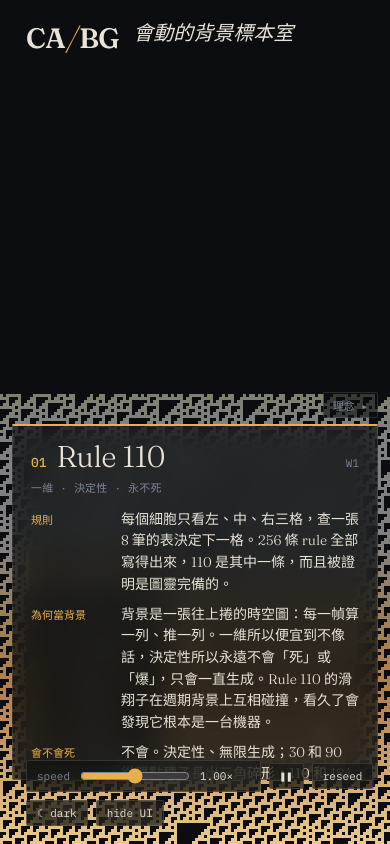
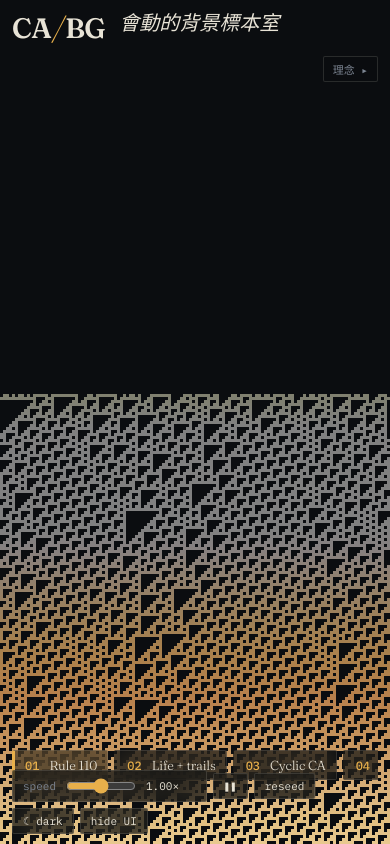
Before and after one commit to InjayTseng/ca-backgrounds, a website with bundled scripts: page index.html in a window 390 px wide. Built offline with nearby package versions, Linux system fonts and the light colour scheme.

Commit message:
Fix review findings: pointer/UI leakage, mount race, keyboard, options, mobile
- UI hover no longer injects soup/noise into Life/Cyclic (sims honour leave)
- mount() is sequence-guarded so a stale NCA weights load cannot create a
  WebGL context on a detached canvas; contextlost handler ignores our own
  loseContext on tab switch
- keyboard shortcuts ignore modifier combos and work after clicking buttons
- option chips are re-applied on mount so the sim matches the pressed chip
- pointerleave listened on documentElement (window never sees it bubble)
- rule1d: odd ring size + all-zero watchdog (rule 90 died on 2^k cells)
- boids: dedupe hash cells when the grid is < 3 cells wide/tall, with a
  hash-vs-brute-force test that fails without the fix
- NCA: aspect-correct crop instead of stretching; lose context before
  throwing when EXT_color_buffer_float is missing
- localStorage guarded; theme value validated; reduced-motion settles 120 frames
- mobile: tabs become a horizontal row, card starts collapsed; touch-action
- concept cards: history/attribution corrections (Guy/Gosper/OTCA, Bramson &
  Griffeath 1989, rule 30 vs 90, Lenia texel count)

Co-Authored-By: Claude Fable 5 <noreply@anthropic.com>

```diff
--- a/src/core/boids.js
+++ b/src/core/boids.js
@@ -12,13 +12,17 @@ export function stepBoids(b, n, w, h, p = DEFAULTS, mouse = null) {
     const gx = Math.min(gw - 1, (b[i * 4] / cs) | 0), gy = Math.min(gh - 1, (b[i * 4 + 1] / cs) | 0);
     const c = gy * gw + gx; next[i] = head[c]; head[c] = i;
   }
-  const r2 = cs * cs, s2 = p.separation * p.separation;
+  const r2 = cs * cs, s2 = p.separation * p.separation, cells = new Int32Array(9);
   for (let i = 0; i < n; i++) {
     const x = b[i * 4], y = b[i * 4 + 1];
     let sx = 0, sy = 0, ax = 0, ay = 0, cx = 0, cy = 0, cnt = 0;
     const gx = (x / cs) | 0, gy = (y / cs) | 0;
+    let nc = 0;
     for (let oy = -1; oy <= 1; oy++) for (let ox = -1; ox <= 1; ox++) {
       const c = (((gy + oy) % gh + gh) % gh) * gw + (((gx + ox) % gw + gw) % gw);
+      let dup = false; for (let q = 0; q < nc; q++) if (cells[q] === c) { dup = true; break; } // grids < 3 wide alias cells
+      if (dup) continue;
+      cells[nc++] = c;
       for (let j = head[c]; j !== -1; j = next[j]) {
         if (j === i) continue;
         let dx = b[j * 4] - x, dy = b[j * 4 + 1] - y;
--- a/src/main.js
+++ b/src/main.js
@@ -10,8 +10,13 @@ const SIMS = [rule1d, life, cyclic, boids, lenia, nca];
 const FPS = 30;
 const $ = (s, r = document) => r.querySelector(s);
 
+const store = {
+  get(k) { try { return localStorage.getItem(k); } catch { return null; } },
+  set(k, v) { try { localStorage.setItem(k, v); } catch { /* storage blocked (iframe, private mode) */ } },
+};
+const MOBILE = matchMedia('(max-width: 760px)');
 const state = {
-  sim: null, ctrl: null, canvas: null, theme: localStorage.getItem('ca.theme') || 'dark',
+  sim: null, ctrl: null, canvas: null, theme: (store.get('ca.theme') in THEMES) ? store.get('ca.theme') : 'dark',
   speed: 1, paused: false, hidden: false, raf: 0, last: 0, fpsAcc: 0, fpsN: 0, fps: 0, lastStats: 0,
   reduced: matchMedia('(prefers-reduced-motion: reduce)').matches,
 };
@@ -19,7 +24,7 @@ const state = {
 function setTheme(name) {
   state.theme = name;
   document.documentElement.dataset.theme = name;
-  localStorage.setItem('ca.theme', name);
+  store.set('ca.theme', name);
   state.ctrl?.setTheme(THEMES[name]);
   $('#theme').textContent = name === 'dark' ? '☾ dark' : '☀ light';
 }
@@ -27,7 +32,7 @@ function setTheme(name) {
 function renderTabs() {
   const nav = $('#tabs');
   nav.innerHTML = SIMS.map((s) => `
-    <button class="tab" data-id="${s.id}" role="tab" aria-selected="${state.sim?.id === s.id}">
+    <button class="tab" id="tab-${s.id}" data-id="${s.id}" role="tab" aria-controls="card" aria-selected="${state.sim?.id === s.id}">
       <span class="num">${s.num}</span>
       <span class="name">${s.title}</span>
       <span class="week">${s.week}</span>
@@ -67,7 +72,9 @@ function renderCard(sim, error) {
   }));
 }
 
+let mountSeq = 0;
 async function mount(id) {
+  const my = ++mountSeq;
   const sim = SIMS.find((s) => s.id === id) || SIMS[0];
   if (state.ctrl) { state.ctrl.destroy(); state.ctrl = null; }
   state.canvas?.remove();
@@ -76,19 +83,27 @@ async function mount(id) {
   const canvas = document.createElement('canvas');
   canvas.className = 'stage';
   $('#stage').appendChild(canvas);
+  $('#card').setAttribute('aria-labelledby', `tab-${sim.id}`);
   state.canvas = canvas;
   document.title = `${sim.num} ${sim.title} — 會動的背景標本室`;
   let error = null;
   try {
     const extra = sim.load ? await sim.load() : undefined;
-    if (state.sim !== sim) return; // switched while loading
-    state.ctrl = sim.create(canvas, { theme: THEMES[state.theme] }, extra);
-    if (state.reduced) { state.ctrl.frame(40); } // settle into one frame, then stay paused
+    if (my !== mountSeq) return; // a later mount superseded this one while weights were loading
+    const ctrl = sim.create(canvas, { theme: THEMES[state.theme] }, extra);
+    state.ctrl = ctrl;
+    Object.entries(sim.options ?? {}).forEach(([k, o]) => ctrl.setOption(k, o.value)); // chips persist across tab switches
+    canvas.addEventListener('webglcontextlost', (e) => {
+      e.preventDefault();
+      if (state.canvas !== canvas) return; // our own destroy() -> loseContext() on a tab switch, not a real loss
+      state.paused = true; renderCard(sim, 'WebGL context 掉了（GPU reset？）。換個分頁再回來重建。');
+    });
+    if (state.reduced) for (let i = 0; i < 120; i++) ctrl.frame(1); // settle into something worth looking at, then hold
   } catch (e) {
     console.error(e); error = e.message;
-    canvas.getContext('2d')?.clearRect(0, 0, 1, 1);
+    canvas.style.display = 'none';
   }
-  renderCard(sim, error);
+  if (my === mountSeq) renderCard(sim, error);
 }
 
 function loop(t) {
@@ -116,9 +131,11 @@ function bindUI() {
   $('#card-toggle').addEventListener('click', () => document.body.classList.toggle('card-collapsed'));
   window.addEventListener('hashchange', () => mount(location.hash.slice(1)));
   window.addEventListener('resize', () => state.ctrl?.resize());
-  document.addEventListener('visibilitychange', () => { state.paused = document.hidden || !!state.userPaused; });
+  document.addEventListener('visibilitychange', () => { state.paused = document.hidden || !!state.userPaused; $('#pause').textContent = state.paused ? '▶' : '❚❚'; });
+  if (MOBILE.matches) document.body.classList.add('card-collapsed');
   window.addEventListener('keydown', (e) => {
-    if (e.target.closest('input, button, textarea')) return;
+    if (e.metaKey || e.ctrlKey || e.altKey) return;
+    if (e.target instanceof Element && e.target.closest('input, textarea, select, [contenteditable]')) return;
     const k = e.key.toLowerCase();
     if (k >= '1' && k <= '6') location.hash = SIMS[+k - 1].id;
     else if (k === 'h') toggleUI();
@@ -126,14 +143,16 @@ function bindUI() {
     else if (k === ' ') { e.preventDefault(); $('#pause').click(); }
     else if (k === 't') setTheme(state.theme === 'dark' ? 'light' : 'dark');
   });
-  const pointer = (e, down, leave = false) => {
+  const overUI = (e) => e.target instanceof Element && e.target.closest('.ui');
+  const pointer = (e, down) => {
     if (!state.ctrl) return;
-    if (e.target.closest('.ui')) { state.ctrl.pointer({ x: -1e4, y: -1e4, down: false, leave: true }); return; }
-    state.ctrl.pointer({ x: e.clientX, y: e.clientY, down, leave });
+    if (overUI(e)) { state.ctrl.pointer({ x: -1, y: -1, down: false, leave: true }); return; } // sims must treat leave as "no pointer"
+    state.ctrl.pointer({ x: e.clientX, y: e.clientY, down, leave: false });
   };
   window.addEventListener('pointermove', (e) => pointer(e, e.buttons > 0));
   window.addEventListener('pointerdown', (e) => pointer(e, true));
-  window.addEventListener('pointerleave', (e) => pointer(e, false, true));
+  // pointerleave does not bubble; listen on the root element (window never sees it in the bubble phase)
+  document.documentElement.addEventListener('pointerleave', () => state.ctrl?.pointer({ x: -1, y: -1, down: false, leave: true }));
   if (state.reduced) {
     $('#motion').hidden = false;
     $('#motion').addEventListener('click', () => { state.forceMotion = !state.forceMotion; $('#motion').setAttribute('aria-pressed', state.forceMotion); });
--- a/src/sims/cyclic.js
+++ b/src/sims/cyclic.js
@@ -10,11 +10,11 @@ export default {
   options: { preset: { label: 'Preset', values: Object.keys(PRESETS), labels: Object.fromEntries(Object.entries(PRESETS).map(([k, v]) => [k, v.label])), value: 'spirals' } },
   concept: {
     rule: 'k 種顏色排成一圈。一格若有足夠多的鄰居拿著「下一色」，它就跟著變成下一色。規則只有這一句，沒有出生沒有死亡。範圍、門檻、顏色數三個參數決定它長成螺旋還是湍流。',
-    why: '從雜訊開始會經過三個相：碎屑 → 液滴（局部同步的色塊互相吞）→ 螺旋（一旦出現缺陷就自我維持的波源）。螺旋一旦形成就永遠轉下去，這正是背景要的：有變化、沒結局。Griffeath 1988 年用它證明「激發介質」不需要化學。',
+    why: '從雜訊開始會經過三個相：碎屑 → 液滴（局部同步的色塊互相吞）→ 螺旋（一旦出現缺陷就自我維持的波源）。螺旋一旦形成就永遠轉下去，這正是背景要的：有變化、沒結局。它是 Greenberg–Hastings 之後最精簡的離散「激發介質」，Dewdney 1989 年在 Scientific American 介紹 Griffeath 的實驗後才出名。',
     dies: '不會。螺旋是拓撲缺陷，沒有外力不會消失。',
     cost: '每幀 O(格數 × 鄰域大小)，4px 格子。R3 的 Moore 鄰域是 48 格，JS 還撐得住。',
     interact: '滑鼠移動：在游標處撒一把雜訊，會長出新的螺旋中心。',
-    refs: ['Griffeath, Cyclic cellular automata (1988)', 'Fisch, Gravner, Griffeath 1991'],
+    refs: ['Bramson & Griffeath 1989, Flux and fixation in cyclic particle systems', 'Fisch, Gravner, Griffeath 1991, Threshold-range scaling of excitable cellular automata', 'Dewdney, Scientific American 1989-08'],
   },
   create(canvas, env) {
     const ctx = canvas.getContext('2d', { alpha: false });
@@ -64,7 +64,7 @@ export default {
       frame, resize, reseed,
       setTheme(t) { theme = t; buildLut(); },
       setOption(key, v) { if (key === 'preset') { preset = PRESETS[v]; k = preset.k; buildLut(); reseed(); } },
-      pointer(p) { const s = w / canvas.clientWidth; noise(Math.floor(p.x * s), Math.floor(p.y * s), 5); },
+      pointer(p) { if (p.leave) return; const s = w / canvas.clientWidth; noise(Math.floor(p.x * s), Math.floor(p.y * s), 5); },
       stats: () => `${preset.label} · ${w}×${h} · gen ${gen}`,
       destroy() {},
     };
--- a/src/sims/lenia.js
+++ b/src/sims/lenia.js
@@ -66,7 +66,7 @@ export default {
     rule: 'Game of Life 的連續版：狀態是 0–1 的實數，鄰域是半徑 13 的環形 kernel，生長函數是一個鐘形曲線——鄰域「剛剛好」才長，太多太少都退。Orbium 是這組參數下第一隻被發現的生物。',
     why: '這是整個清單裡最像「活的」東西：軟體生物帶著自己的身體在格子上滑，互相繞、互相吞。背景要的模糊、發光、慢速它天生就有。代價是它會死——撞牆、兩隻合體，就散成霧。所以這裡有 watchdog：質量掉到閾值以下就重播種。Flow Lenia（2023）用質量守恆從根本解掉這件事。',
     dies: '會。每 3 秒讀回一次總質量：太低就在空曠處補一隻，爆成迷宮就整格重播。',
-    cost: '每格每步 27×27=729 次 texel 讀取，只能 GPU。160 列的網格在 M 系列上很輕，Intel 內顯會吃力。',
+    cost: '每格每步 27×27 的 kernel 與狀態各 729 次 texel 讀取，只能 GPU。160 列的網格在 M 系列上很輕，Intel 內顯會吃力。',
     interact: '點或拖：在游標處放一隻新的 Orbium（隨機朝向）。',
     refs: ['Chan 2019, Lenia: Biology of Artificial Life', 'Plantec et al. 2023, Flow Lenia', 'github.com/Chakazul/Lenia'],
   },
@@ -170,7 +170,7 @@ export default {
       setTheme(t) { theme = t; },
       setOption(k, v) { if (k === 'density') { density = v; reseed(); } },
       pointer(p) {
-        if (!p.down) return;
+        if (!p.down || p.leave) return;
         const now = performance.now(); if (now - lastSpawn < 220) return; lastSpawn = now;
         const x = Math.round(p.x / canvas.clientWidth * W) - 10, y = Math.round((1 - p.y / canvas.clientHeight) * H) - 10;
         spawn(x, y);
--- a/src/sims/life.js
+++ b/src/sims/life.js
@@ -9,7 +9,7 @@ export default {
   tag: '二維 · 會死 · 要餵',
   options: { rule: { label: 'Rule', values: Object.keys(RULES), labels: Object.fromEntries(Object.entries(RULES).map(([k, v]) => [k, v.label])), value: 'life' } },
   concept: {
-    rule: 'B3/S23：死格有 3 個活鄰居就生，活格有 2 或 3 個就活，其餘死。Conway 1970 年用這四行規則造出滑翔子、槍、還有能跑 Life 的 Life。',
+    rule: 'B3/S23：死格有 3 個活鄰居就生，活格有 2 或 3 個就活，其餘死。Conway 1970 年定的四行規則，之後 Guy 找到滑翔子、Gosper 造出槍、2006 年 OTCA metapixel 讓 Life 跑起 Life。',
     why: '經典，但當背景有個致命問題：隨機湯幾百代後就只剩靜物跟振盪子。這裡用兩招救：每格留一條衰減的拖尾（看得見歷史），以及每隔幾秒從邊緣射進一隻滑翔子、丟一塊湯。Day & Night 規則活性高很多，適合不想餵的人。',
     dies: '會。活性低於閾值或停滯 60 代就重播種；平時靠滑翔子雨續命。',
     cost: '每幀 O(格數)，格子 6px，一般螢幕約 4 萬格，2D canvas 足夠。',
@@ -81,7 +81,7 @@ export default {
       frame, resize, reseed,
       setTheme(t) { theme = t; buildLut(); },
       setOption(k, v) { if (k === 'rule') { ruleKey = v; reseed(); } },
-      pointer(p) { const s = canvas.width / canvas.clientWidth / (canvas.width / w); soup(Math.floor(p.x * s), Math.floor(p.y * s), 4); },
+      pointer(p) { if (p.leave) return; const s = w / canvas.clientWidth; soup(Math.floor(p.x * s), Math.floor(p.y * s), 4); },
       stats: () => `${RULES[ruleKey].label} · ${w}×${h} · gen ${gen} · pop ${pop}`,
       destroy() {},
     };
--- a/src/sims/nca.js
+++ b/src/sims/nca.js
@@ -84,10 +84,11 @@ const RENDER_FS = `#version 300 es
 precision highp float;
 uniform sampler2D uS0;
 uniform vec3 uBg;
+uniform float uCropX; // screenAspect / gridAspect (<= 1): show the centre of the wider grid without stretching
 in vec2 vUv;
 out vec4 o;
 void main() {
-  vec4 s = texture(uS0, vec2(vUv.x, 1.0 - vUv.y));
+  vec4 s = texture(uS0, vec2(0.5 + (vUv.x - 0.5) * uCropX, 1.0 - vUv.y));
   float a = clamp(s.a, 0.0, 1.0);
   o = vec4(clamp(s.rgb, 0.0, 1.0) + uBg * (1.0 - a), 1.0);
 }`;
@@ -116,7 +117,7 @@ export default {
   create(canvas, env, weights) {
     if (!weights) throw new Error('NCA weights not loaded');
     const { gl, floatRender } = getGL(canvas);
-    if (!floatRender) throw new Error('這台機器的 WebGL2 不支援 float render target（EXT_color_buffer_float），NCA 跑不起來。');
+    if (!floatRender) { gl.getExtension('WEBGL_lose_context')?.loseContext(); throw new Error('這台機器的 WebGL2 不支援 float render target（EXT_color_buffer_float），NCA 跑不起來。'); }
     const upd = program(gl, UPDATE_FS), msk = program(gl, MASK_FS), ren = program(gl, RENDER_FS);
     const w1 = texture(gl, 12, 128, 'rgba32f', Float32Array.from(weights.w1));
     const w2 = texture(gl, 32, 16, 'rgba32f', Float32Array.from(weights.w2));
@@ -135,6 +136,7 @@ export default {
       fbs = sets.map((s) => framebuffer(gl, s));
       reseed();
     }
+    const cropX = () => Math.min(1, (canvas.clientWidth / canvas.clientHeight) / (W / H));
     function seedTile(i) {
       const tx = i % cols, ty = (i / cols) | 0;
       const x = tx * TILE + (TILE >> 1) + ((Math.random() * 12 - 6) | 0), y = ty * TILE + (TILE >> 1) + ((Math.random() * 12 - 6) | 0);
@@ -185,6 +187,7 @@ export default {
       gl.useProgram(ren.prog);
       gl.uniform1i(ren.u.uS0, bind(gl, 0, sets[cur][0]));
       gl.uniform3fv(ren.u.uBg, rgb(theme.bg));
+      gl.uniform1f(ren.u.uCropX, cropX());
       drawQuad(gl);
     }
     function frame(mul) {
@@ -205,7 +208,7 @@ export default {
       setOption(k, v) { if (k === 'brush') erase = v === 'erase'; },
       pointer(p) {
         if (!erase || p.leave) return;
-        damage = [p.x / canvas.clientWidth * W, p.y / canvas.clientHeight * H, 6];
+        damage = [(0.5 + (p.x / canvas.clientWidth - 0.5) * cropX()) * W, p.y / canvas.clientHeight * H, 6];
       },
       stats: () => `${W}×${H} · 16 ch · ${weights.iters} iters · loss ${(+weights.loss).toFixed(4)} · step ${steps}`,
       destroy() { gl.getExtension('WEBGL_lose_context')?.loseContext(); },
--- a/src/sims/rule1d.js
+++ b/src/sims/rule1d.js
@@ -13,7 +13,7 @@ export default {
   concept: {
     rule: '每個細胞只看左、中、右三格，查一張 8 筆的表決定下一格。256 條 rule 全部寫得出來，110 是其中一條，而且被證明是圖靈完備的。',
     why: '背景是一張往上捲的時空圖：每一幀算一列、推一列。一維所以便宜到不像話，決定性所以永遠不會「死」或「爆」，只會一直生成。Rule 110 的滑翔子在週期背景上互相碰撞，看久了會發現它根本是一台機器。',
-    dies: '不會。決定性、無限生成；30 和 90 從單點種子長出三角碎形，110 和 184 從隨機列開始。',
+    dies: '幾乎不會。決定性、無限生成；90 從單點種子長出 Sierpinski 碎形，30 長出混沌三角（繞一圈自撞後變成滿版亂流），110 和 184 從隨機列開始。線性規則在特定寬度會歸零，所以有一條「整列死掉就撒雜訊」的保險。',
     cost: '一條 canvas，每幀 O(寬度)。幾乎零。',
     interact: '點一下：在該欄注入一個擾動，看它往下游傳播。',
     refs: ['Wolfram, A New Kind of Science, Ch.2–3', 'Cook 2004, Universality in Elementary Cellular Automata'],
@@ -32,7 +32,7 @@ export default {
       canvas.width = Math.floor(canvas.clientWidth * dpr);
       canvas.height = Math.floor(canvas.clientHeight * dpr);
       cs = Math.max(2, Math.round(3 * dpr));
-      cols = Math.ceil(canvas.width / cs); rows = Math.ceil(canvas.height / cs);
+      cols = Math.ceil(canvas.width / cs) | 1; rows = Math.ceil(canvas.height / cs); // odd ring: rule 90 on 2^k cells dies in k steps
       stripe = ctx.createImageData(cols * cs, cs); stripe32 = new Uint32Array(stripe.data.buffer);
       ctx.fillStyle = theme.bg; ctx.fillRect(0, 0, canvas.width, canvas.height);
       ctx.imageSmoothingEnabled = false;
@@ -60,6 +60,7 @@ export default {
         acc -= 1; n++;
         ctx.drawImage(canvas, 0, -cs);
         stepRow(row, rule, nextRow); [row, nextRow] = [nextRow, row]; gen++;
+        if (gen % 64 === 0 && !row.some((v) => v)) { row = seedRow(cols, 'random'); } // linear rules can annihilate; restart from noise
         drawStripe();
       }
       if (n) { // slow fade of history so the eye is drawn to the fresh edge
@@ -72,7 +73,7 @@ export default {
       frame, resize, reseed,
       setTheme(t) { theme = t; colors(); reseed(); },
       setOption(k, v) { if (k === 'rule') { rule = +v; reseed(); } },
-      pointer(p) { if (p.down) { const x = Math.floor(p.x * (canvas.width / canvas.clientWidth) / cs); for (let i = -2; i <= 2; i++) row[(x + i + cols) % cols] ^= 1; } },
+      pointer(p) { if (p.down && !p.leave) { const x = Math.floor(p.x * (canvas.width / canvas.clientWidth) / cs); for (let i = -2; i <= 2; i++) row[(x + i + cols) % cols] ^= 1; } },
       stats: () => `rule ${rule} · ${cols} cells · gen ${gen}`,
       destroy() {},
     };
--- a/styles.css
+++ b/styles.css
@@ -15,7 +15,7 @@ body {
   overflow: hidden; -webkit-font-smoothing: antialiased;
 }
 #stage { position: fixed; inset: 0; z-index: 0; }
-#stage canvas.stage { position: absolute; inset: 0; width: 100%; height: 100%; display: block; }
+#stage canvas.stage { position: absolute; inset: 0; width: 100%; height: 100%; display: block; touch-action: none; }
 
 .ui { position: fixed; z-index: 2; transition: opacity .35s ease, transform .35s ease; }
 body.ui-hidden .ui { opacity: 0; pointer-events: none; transform: translateY(6px); }
@@ -89,11 +89,18 @@ body.card-collapsed .card { display: none; }
 #motion[aria-pressed="true"] { border-color: var(--accent); color: var(--accent); }
 
 @media (max-width: 760px) {
+  .brand { top: 12px; left: 12px; }
   .brand-text .t2, .toolbar .keys { display: none; }
-  .tabs { bottom: 64px; }
-  .tab { min-width: 0; grid-template-columns: 2.2em 1fr; }
+  /* tabs become one horizontal, scrollable row directly above the toolbar */
+  .tabs { left: 12px; right: 12px; bottom: 62px; flex-direction: row; gap: 6px; overflow-x: auto; scrollbar-width: none; padding-bottom: 2px; }
+  .tab { min-width: 0; flex: 0 0 auto; grid-template-columns: auto auto; padding: 6px 10px; }
   .tab .week { display: none; }
-  .card-wrap { top: auto; bottom: 64px; right: 12px; left: 12px; width: auto; max-height: 46vh; }
-  body.card-collapsed .card { display: none; }
+  .tab .name { font-size: 13px; }
+  .toolbar { left: 12px; right: 12px; bottom: 10px; gap: 6px; }
+  .toolbar input[type=range] { width: 70px; }
+  /* card floats at the top and starts collapsed (main.js adds .card-collapsed on small screens) */
+  .card-wrap { top: 56px; right: 12px; left: 12px; width: auto; max-height: calc(100vh - 190px); }
+  .card { padding: 12px 14px; }
+  .card-head h1 { font-size: 24px; }
 }
 @media (prefers-reduced-motion: reduce) { .ui, .card { transition: none; animation: none; } }
```
Also changed, not shown: test/core.test.mjs (+23 -0 lines), README.md.
